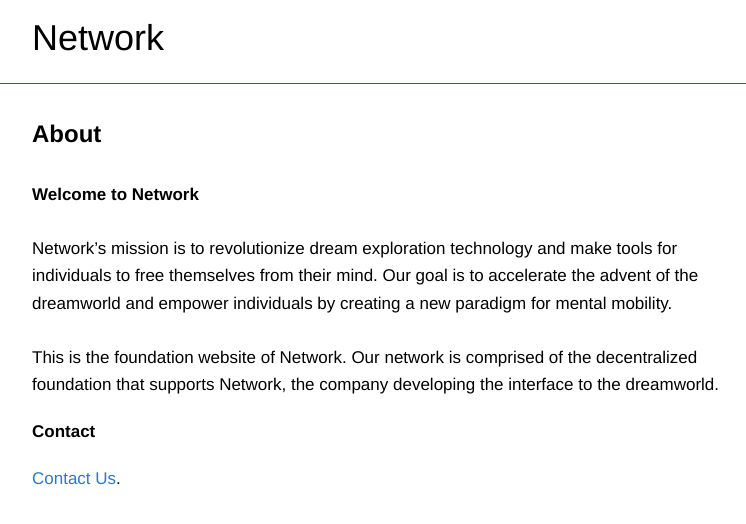
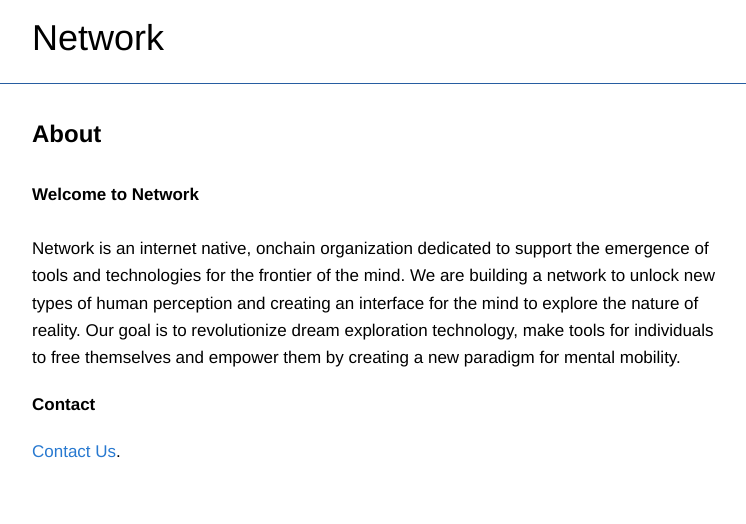
Before and after one commit to networkf/network.github.io, a Jekyll site: the page built from about.md, in a window 1280 px wide. Shown: the top 524 px of the page, without its empty margins (138-884 px from the left). Built offline with Jekyll 4.4.1, drawn with Linux system fonts in a browser that asks for light colours; some web fonts are replaced; our own code applies the rules of GitHub Pages for plain Markdown files; the repository's description, which GitHub fills in, is left out.

Commit message:
Update about.md

```diff
--- a/about.md
+++ b/about.md
@@ -12,10 +12,8 @@ layout: default
 **Welcome to Network**
 <br>
 <br>
-Network’s mission is to revolutionize dream exploration technology and make tools for individuals to free themselves from their mind. Our goal is to accelerate the advent of the dreamworld and empower individuals by creating a new paradigm for mental mobility.
+Network is an internet native, onchain organization dedicated to support the emergence of tools and technologies for the frontier of the mind. We are building a network to unlock new types of human perception and creating an interface for the mind to explore the nature of reality. Our goal is to revolutionize dream exploration technology, make tools for individuals to free themselves and empower them by creating a new paradigm for mental mobility.
 <br>
-<br>
-This is the foundation website of Network. Our network is comprised of the decentralized foundation that supports Network, the company developing the interface to the dreamworld.
 
 **Contact**
 
```
